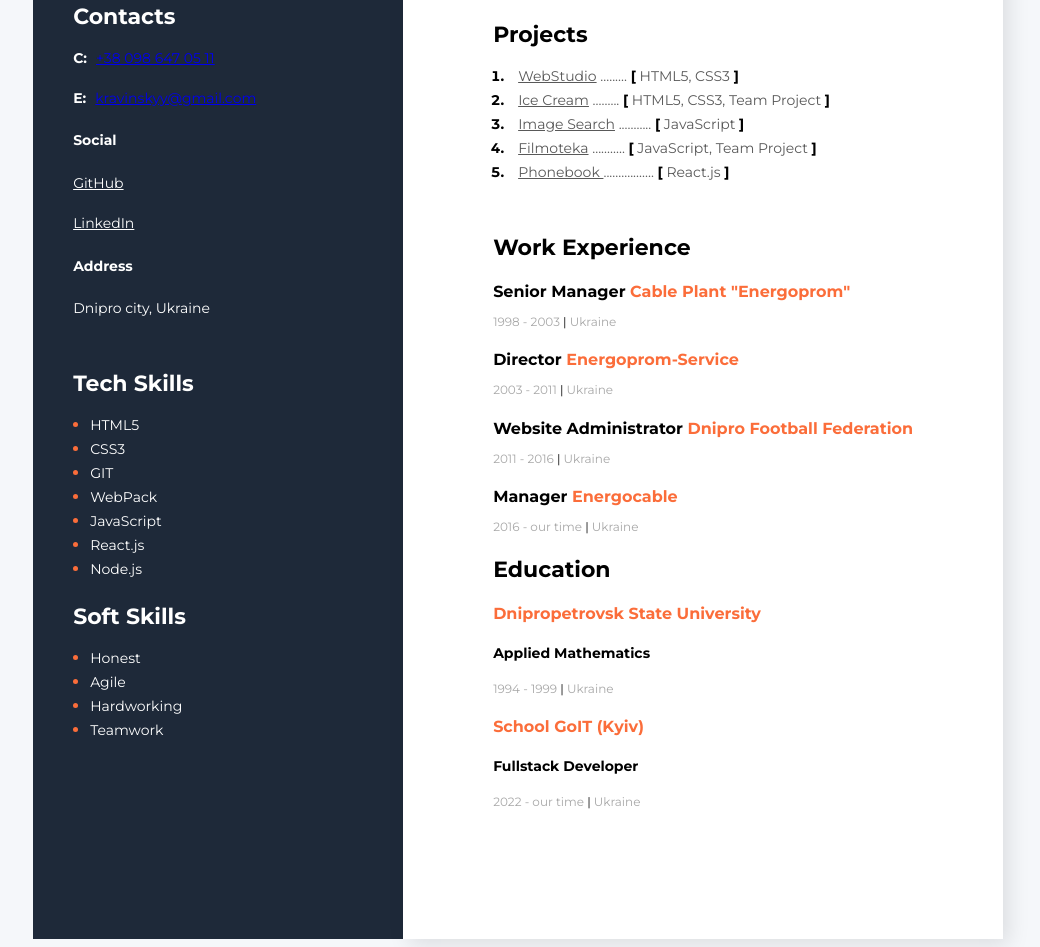
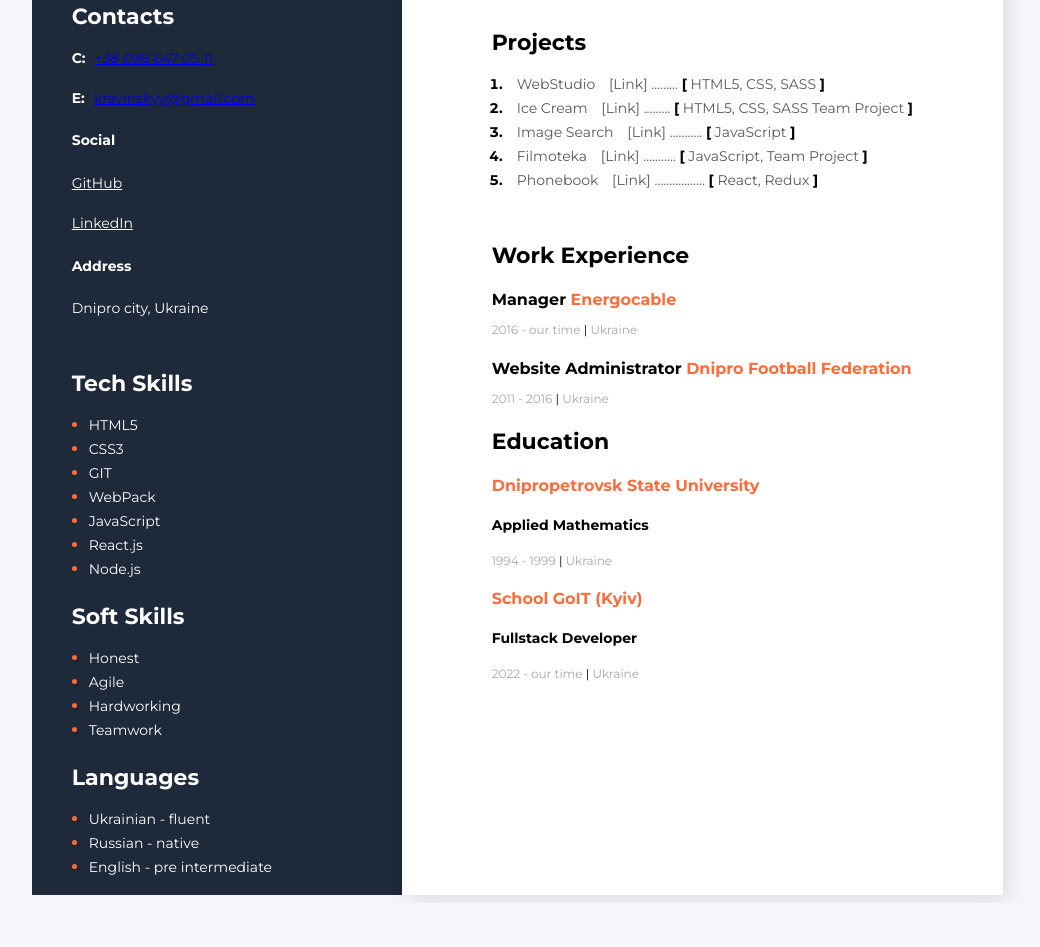
Before and after one commit to OlegKravinskyy/resume, a plain HTML site: page index.html in a window 1280 px wide. Shown: the part 590-1537 px from the top of the page, without its empty margins (237-1277 px from the left). After the commit the page ends 1493 px from the top, so only its background shows below. Drawn offline with Linux system fonts and the light colour scheme.

Commit message:
added changes

```diff
--- a/index.html
+++ b/index.html
@@ -18,9 +18,11 @@
         <div class="main-content">
             <!-- about user -->
             <div class="about">
-                <h2 class="about-position">Front-End Developer</h2>
 
                 <h1 class="about-name">Oleh Kravinskyi</h1>
+
+                                <h2 class="about-position">Front-End Developer</h2>
+
 
                 <h2 class="projects">Summary</h2>
 
@@ -36,20 +38,25 @@
                     <li class="project-item">
                         <span class="project">
                         <a href="https://olegkravinskyy.github.io/goit-markup-hw-08/" class="project-link">WebStudio</a>
+                        <a href="https://github.com/OlegKravinskyy/goit-markup-hw-08" class="project-link">[Link]</a>
                         .........
-                        <span class="project-bracket">[</span> HTML5, CSS3
+                        <span class="project-bracket">[</span> HTML5, CSS, SASS
                         <span class="project-bracket">]</span>
                     </li>
                     <li class="project-item">
                         <span class="project">
                         <a href="https://alexandrdrapoy.github.io/project_group_icecream/" class="project-link">Ice Cream</a>
+                                                <a href="https://github.com/AlexandrDrapoy/project_group_icecream" class="project-link">[Link]</a>
+
                         .........
-                        <span class="project-bracket">[</span> HTML5, CSS3, Team Project
+                        <span class="project-bracket">[</span> HTML5, CSS, SASS Team Project
                         <span class="project-bracket">]</span>
                     </li>
                     <li class="project-item">
                         <span class="project">
                         <a href="https://olegkravinskyy.github.io/goit-js-hw-11/" class="project-link">Image Search</a>
+                                                <a href="https://github.com/OlegKravinskyy/goit-js-hw-11" class="project-link">[Link]</a>
+
                         ...........
                         <span class="project-bracket">[</span> JavaScript
                         <span class="project-bracket">]</span>
@@ -57,7 +64,9 @@
                     </li>
                     <li class="project-item">
                         <span class="project">
-                        <a href="https://dmytrik.github.io/finally_project_js_filmoteka/" class="project-link">Filmoteka</a>
+                        <a href="https://dmytrik.github.io/filmoteka-js/" class="project-link">Filmoteka</a>
+                                                <a href="https://github.com/dmytrik/filmoteka-js" class="project-link">[Link]</a>
+
                         ...........
                         <span class="project-bracket">[</span> JavaScript, Team Project
                         <span class="project-bracket">]</span>
@@ -67,8 +76,10 @@
                         <span class="project">
                         <a href="https://olegkravinskyy.github.io/goit-react-hw-08-phonebook/" class="project-link">Phonebook
 </a>
+                        <a href="https://github.com/OlegKravinskyy/goit-react-hw-08-phonebook" class="project-link">[Link]</a>
+
                         .................
-                        <span class="project-bracket">[</span> React.js
+                        <span class="project-bracket">[</span> React, Redux
                         <span class="project-bracket">]</span>
                         </span>
                     </li><div class=""></div>
@@ -78,7 +89,7 @@
             <div class="work">
                 <h3 class="title">Work Experience</h3>
                 <!-- Company1 -->
-                <div>
+                <!-- <div>
                     <h4 class="work-position">Senior Manager <span class="organization"> Cable Plant "Energoprom"</span></h4>
                     <p class="period">1998 - 2003 <span class="line">|</span> Ukraine</p>
                     <!-- <ul class="work-list">
@@ -89,9 +100,9 @@
                         <li class="work-list-item">Risus commodo viverra maecenas.</li>
                         <li class="work-list-item">Lorem ipsum dolor sit amet, consectetur adipiscing elit, sed do eiusmod.</li>
                     </ul> -->
-                </div>
-                <!-- Company2 -->
-                <div>
+                <!-- </div>
+                Company2
+                <!-- <div>
                     <h4 class="work-position">Director <span class="organization"> Energoprom-Service</span></h4>
                     <p class="period">2003 - 2011 <span class="line">|</span> Ukraine </p>
                     <!-- <ul class="work-list">
@@ -99,19 +110,20 @@
                         </li>
                         <li class="work-list-item">Quis ipsum suspendisse ultrices gravida.</li>
                         <li class="work-list-item">Risus commodo viverra maecenas.</li> -->
-                </div>
-                <!-- Company3 -->
-                <div>
-                    <h4 class="work-position">Website Administrator <span class="organization"> Dnipro Football Federation </span></h4>
-                    <p class="period">2011 - 2016 <span class="line">|</span> Ukraine</p>
+                <!-- </div> -->
+                                <div>
+                    <h4 class="work-position">Manager <span class="organization"> Energocable </span></h4>
+                    <p class="period">2016 - our time <span class="line">|</span> Ukraine</p>
                     <!-- <ul class="work-list">
                         <li class="work-list-item">Lorem ipsum dolor sit amet, consectetur adipiscing elit.</li>
                         <li class="work-list-item">Quis ipsum suspendisse ultrices gravida.</li>
                         <li class="work-list-item">Risus commodo viverra maecenas.</li> -->
                 </div>
+
+                <!-- Company3 -->
                 <div>
-                    <h4 class="work-position">Manager <span class="organization"> Energocable </span></h4>
-                    <p class="period">2016 - our time <span class="line">|</span> Ukraine</p>
+                    <h4 class="work-position">Website Administrator <span class="organization"> Dnipro Football Federation </span></h4>
+                    <p class="period">2011 - 2016 <span class="line">|</span> Ukraine</p>
                     <!-- <ul class="work-list">
                         <li class="work-list-item">Lorem ipsum dolor sit amet, consectetur adipiscing elit.</li>
                         <li class="work-list-item">Quis ipsum suspendisse ultrices gravida.</li>
@@ -188,6 +200,18 @@
                     <li class="soft-skills-item"> <span class="soft-skills-text"> Teamwork</span></li>
                 </ul>
             </div>
+
+            <!-- Languages -->
+            <div class="soft-skills">
+                <h3 class="sidebar-title">Languages</h3>
+                <ul class="soft-skills-list">
+                    <li class="soft-skills-item"> <span class="soft-skills-text"> Ukrainian - fluent </span></li>
+                    <li class="soft-skills-item"> <span class="soft-skills-text"> Russian  - native</span></li>
+                    <li class="soft-skills-item"> <span class="soft-skills-text"> English - pre intermediate</span></li>
+                </ul>
+            </div>
+
+
         </aside>
     </div>
 </body>
--- a/styles/styles.css
+++ b/styles/styles.css
@@ -86,6 +86,7 @@
 	font-size: 14px;
 	line-height: 24px;
 	color: #595959;
+	text-decoration: none;
 }
 
 .project-link {
```
